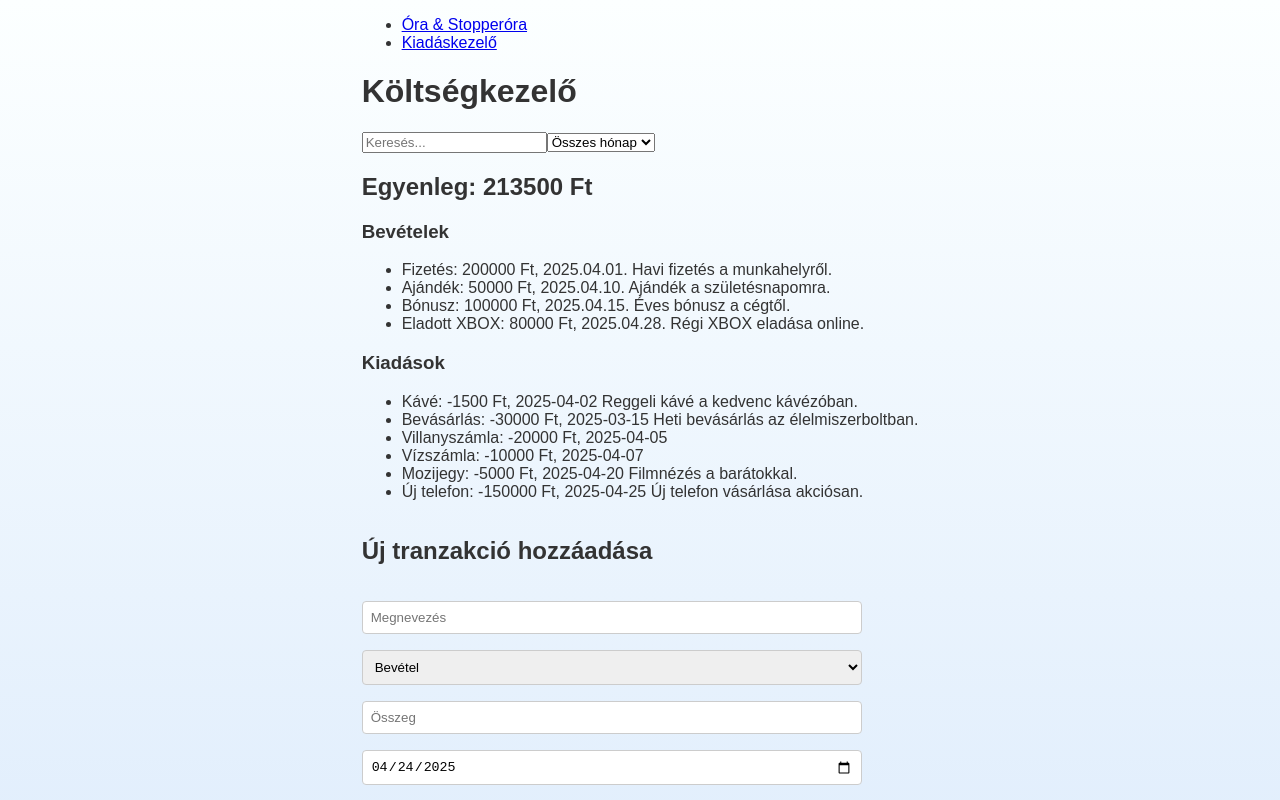
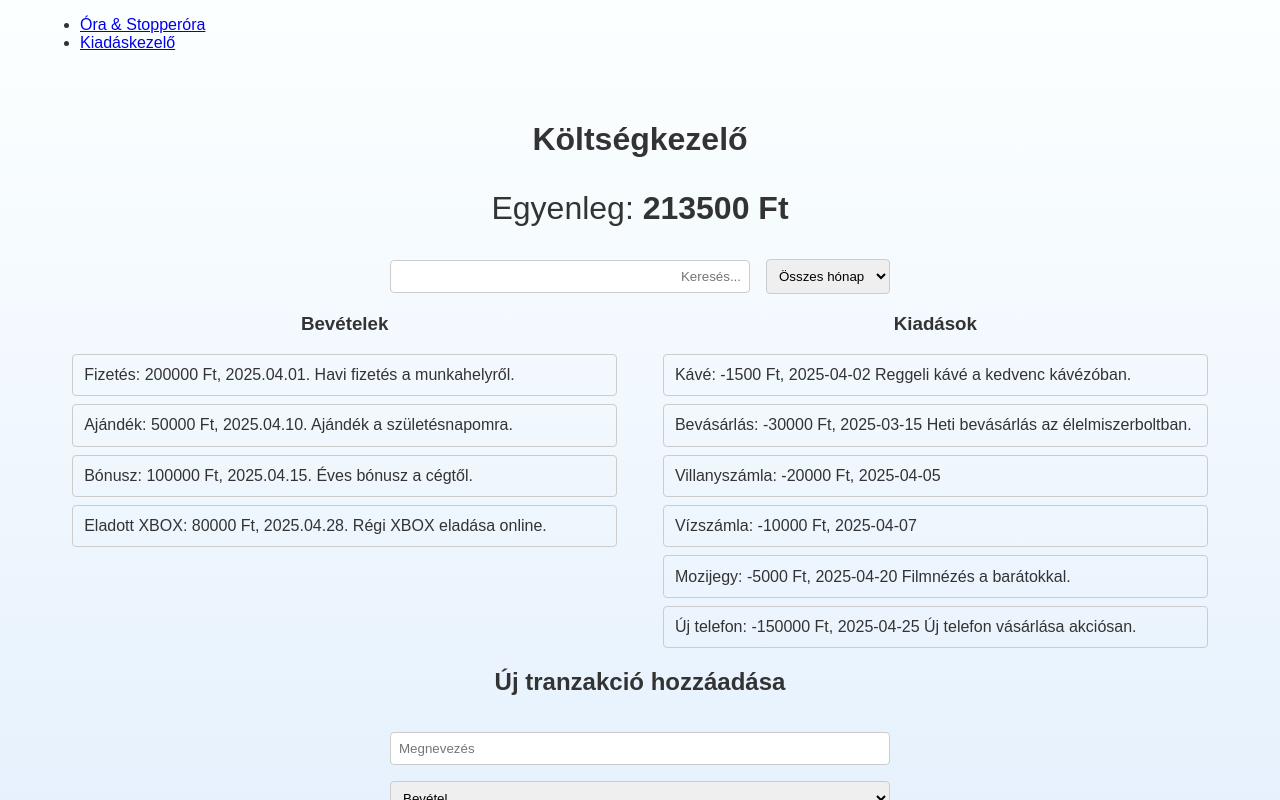
Before and after one commit to szbgreg/react, a React (Vite) app: page /expense in a window 1280 px wide. Shown: the top 800 px of the page. Built offline with nearby package versions, Linux system fonts and the light colour scheme.

Commit message:
update: Tranzakciók és szűrő elrendezése

```diff
--- /dev/null
+++ b/src/ExpenseApp/ExpenseApp.css
@@ -0,0 +1,11 @@
+#expense-app {
+    width: 1200px;
+    margin: auto;
+    padding: 2rem;
+    text-align: center;
+  }
+
+  .balance {
+    font-size: 2rem;
+    margin-bottom: 2rem;
+  }
--- a/src/ExpenseApp/ExpenseApp.jsx
+++ b/src/ExpenseApp/ExpenseApp.jsx
@@ -3,6 +3,7 @@ import TransactionForm from "./components/TransactionForm";
 import Transactions from "./components/Transactions";
 import Filter from "./components/Filter";
 import defaultTransactions from "./defaultTransactions";
+import "./ExpenseApp.css";
 
 // A költségkezelő alkalmazás fő komponense
 function ExpenseApp() {
@@ -35,8 +36,12 @@ function ExpenseApp() {
   });
 
   return (
-    <div>
+    <div id="expense-app">
       <h1>Költségkezelő</h1>
+
+      <p className="balance">
+        Egyenleg: <b>{balance} Ft</b>
+      </p>
 
       <Filter
         searchText={searchText}
@@ -44,9 +49,6 @@ function ExpenseApp() {
         filterMonth={filterMonth}
         setFilterMonth={setFilterMonth}
       />
-
-      <h2>Egyenleg: {balance} Ft</h2>
-
       <Transactions transactions={filteredTransactions} />
 
       <TransactionForm addTransaction={(d) => addTransaction(d)} />
--- /dev/null
+++ b/src/ExpenseApp/components/Filter.css
@@ -0,0 +1,20 @@
+.filter-container {
+  display: flex;
+  justify-content: center;
+  align-items: center;
+  width: 500px;
+  margin: 0 auto;
+  gap: 1rem;
+}
+
+.filter-container input,
+.filter-container select {
+  padding: 0.5rem;
+  border: 1px solid #ccc;
+  border-radius: 4px;
+}
+
+.filter-container input[type="text"] {
+  width: 400px;
+  text-align: right;
+}
--- a/src/ExpenseApp/components/Filter.jsx
+++ b/src/ExpenseApp/components/Filter.jsx
@@ -1,8 +1,9 @@
 import React from "react";
+import "./Filter.css";
 
 const Filter = ({ searchText, setSearchText, filterMonth, setFilterMonth }) => {
   return (
-    <div>
+    <div className="filter-container">
       <input
         type="text"
         placeholder="Keresés..."
--- a/src/ExpenseApp/components/TransactionForm.css
+++ b/src/ExpenseApp/components/TransactionForm.css
@@ -3,10 +3,12 @@
   flex-direction: column;
   gap: 1rem;
   width: 500px;
+  margin: 0 auto;
 }
 
 .transaction-form input,
-.transaction-form select {
+.transaction-form select,
+.transaction-form textarea {
   padding: 0.5rem;
   border: 1px solid #ccc;
   border-radius: 4px;
--- /dev/null
+++ b/src/ExpenseApp/components/Transactions.css
@@ -0,0 +1,26 @@
+.transactions-container {
+  display: flex;
+  flex-direction: row;
+  justify-content: space-between;
+}
+
+.transactions-container div {
+  width: 48%;
+}
+
+.transactions-list {
+  list-style-type: none;
+  padding: 0;
+  margin: 0;
+  display: flex;
+  flex-direction: column;
+  gap: 0.5rem;
+}
+
+.transactions-list li {
+  display: flex;
+  justify-content: space-between;
+  padding: 0.7rem;
+  border: 1px solid #ccc;
+  border-radius: 4px;
+}
--- a/src/ExpenseApp/components/Transactions.jsx
+++ b/src/ExpenseApp/components/Transactions.jsx
@@ -1,4 +1,5 @@
 import React from "react";
+import "./Transactions.css";
 
 // A dátum formázása YYYY.MM.DD. formátumra
 const formatDate = (date) => {
@@ -13,13 +14,13 @@ const Transactions = ({ transactions }) => {
   const income = transactions.filter((t) => t.type === "income");
   const expense = transactions.filter((t) => t.type === "expense");
   return (
-    <div>
+    <div className="transactions-container">
       <div>
         <h3>Bevételek</h3>
-        <ul>
+        <ul className="transactions-list">
           {income.map((t) => (
             <li key={t.id}>
-              {t.description}: {t.amount} Ft, {formatDate(t.date)}  {t.note}
+              {t.description}: {t.amount} Ft, {formatDate(t.date)} {t.note}
             </li>
           ))}
         </ul>
@@ -27,7 +28,7 @@ const Transactions = ({ transactions }) => {
 
       <div>
         <h3>Kiadások</h3>
-        <ul>
+        <ul className="transactions-list">
           {expense.map((t) => (
             <li key={t.id}>
               {t.description}: {t.amount} Ft, {t.date} {t.note}
```
